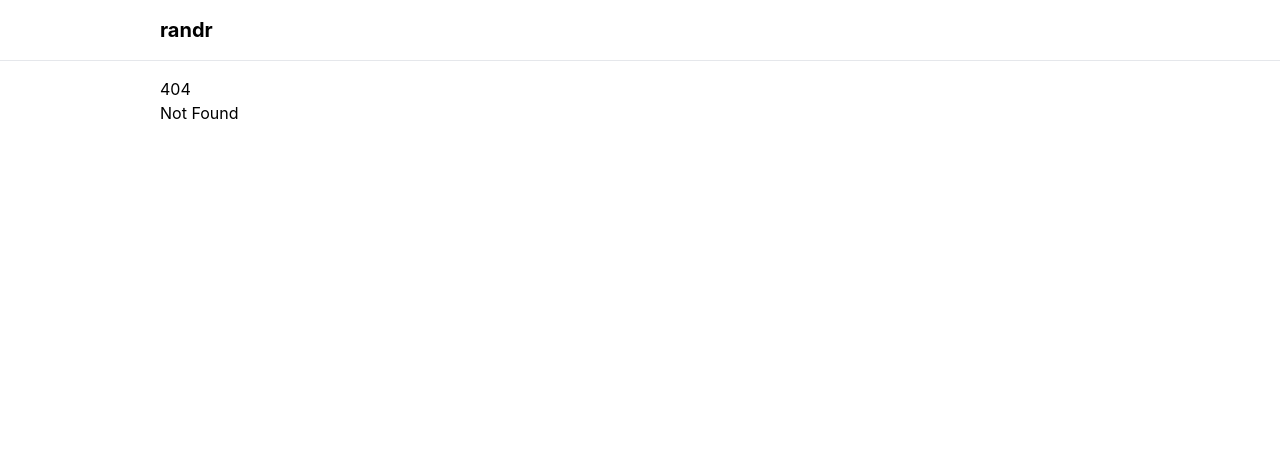
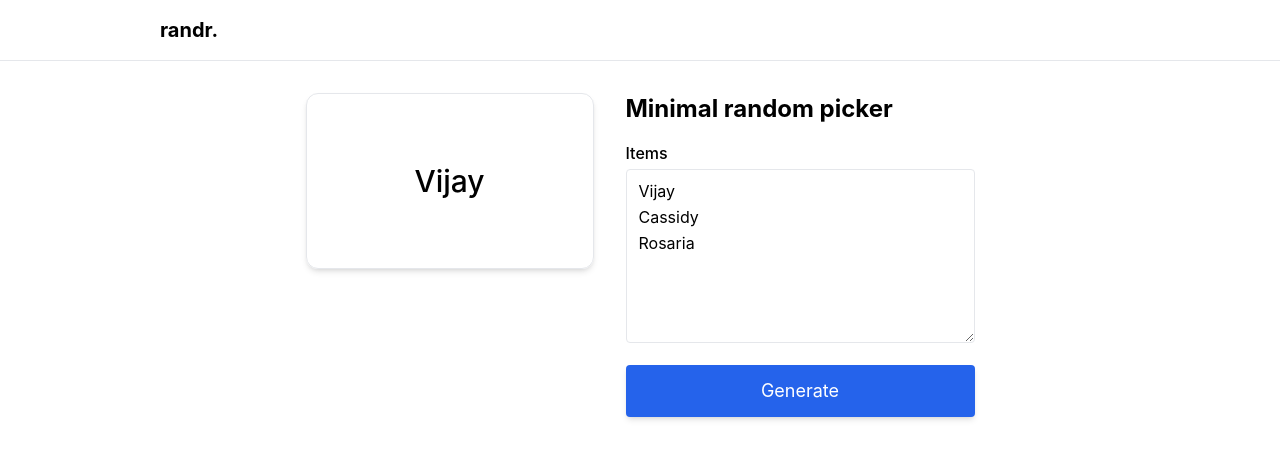
Before and after one commit to scybernaut/randr, a SvelteKit app: page /list in a window 1280 px wide. Before the commit this address had no page. Shown: the top 458 px of the page. Built offline with nearby package versions, Linux system fonts and the light colour scheme; a web font is replaced by a local one.

Commit message:
added list randomizer

```diff
--- a/src/app.html
+++ b/src/app.html
@@ -9,7 +9,7 @@
   <body data-sveltekit-preload-data="hover" class="font-body">
     <header class="border-b">
       <div class="mx-auto max-w-screen-lg p-4 sm:px-8">
-        <a class="text-xl font-bold" href="/">randr</a>
+        <a class="text-xl font-bold" href="/">randr.</a>
       </div>
     </header>
     <main class="mx-auto max-w-screen-lg p-4 sm:px-8">%sveltekit.body%</main>
--- a/src/lib/tools.svelte
+++ b/src/lib/tools.svelte
@@ -9,8 +9,7 @@
     { id: "wheel", name: "List: Wheel", href: "/wheel" },
     { id: "list", name: "List: Minimal", href: "/list" },
     { id: "tarot", name: "Tarot", href: "/tarot" },
-    { id: "number", name: "Number", href: "/number" },
-    { id: "number", name: "Number", href: "/number" }
+    { id: "moonblocks", name: "Moon Blocks (Jiaobei)", href: "/moonblocks" }
   ];
 
   const toolsToShow = TOOLS.filter((tool) => tool.id !== exclude);
--- /dev/null
+++ b/src/lib/utils.js
@@ -0,0 +1,4 @@
+export const sleep = (ms) =>
+  new Promise((res) => {
+    setTimeout(res, ms);
+  });
--- a/src/routes/+page.svelte
+++ b/src/routes/+page.svelte
@@ -3,7 +3,7 @@
 </script>
 
 <div class="mb-6 bg-green-200/0">
-  <h2 class="">Lorem ipsum dolor sit amet.</h2>
+  <h2 class="">A collection of random tools.</h2>
 </div>
 <div
   class="mb-4 flex w-full items-center gap-2 rounded border px-3 py-2 shadow-sm ring-blue-500 ring-opacity-100 focus-within:ring-2"
--- /dev/null
+++ b/src/routes/list/+page.svelte
@@ -0,0 +1,96 @@
+<script>
+  import { sleep } from "$lib/utils";
+  import { fly } from "svelte/transition";
+  import { quartOut } from "svelte/easing";
+
+  let inputText = "Vijay\nCassidy\nRosaria";
+  // let items = [];
+
+  // $: items = inputText.split("\n").map((name) => ({
+  //   name: name,
+  //   id: Math.random()
+  // }));
+
+  let delim = "\n";
+  let items = [];
+
+  let waitTime = 125;
+
+  let timesUpdated = 0;
+
+  let hasRun = false; // whether the generator has been run at least once
+
+  $: items = inputText.split(delim).filter((s) => !!s);
+
+  let picked = "Vijay";
+
+  const MIN_PRE_UPDATES = 10;
+  const MAX_PRE_UPDATES = 20;
+
+  let flashing = false;
+
+  const generate = async () => {
+    let pickedIndex = Math.floor(Math.random() * items.length);
+    let preUpdateCount =
+      Math.floor(Math.random() * (MAX_PRE_UPDATES - MIN_PRE_UPDATES + 1)) + MIN_PRE_UPDATES;
+
+    let updateCount = preUpdateCount + (pickedIndex - (preUpdateCount % items.length) + 1);
+    console.log(
+      preUpdateCount,
+      updateCount,
+      pickedIndex,
+      items[(updateCount - 1) % items.length],
+      items[pickedIndex]
+    );
+
+    for (let i = 0; i < updateCount; i++) {
+      picked = items[i % items.length];
+      timesUpdated++;
+      await sleep(waitTime);
+    }
+
+    await sleep(200); // wait *before* flashing
+
+    flashing = true;
+    await sleep(150);
+    flashing = false;
+  };
+</script>
+
+<div
+  class="mx-auto my-1 grid w-fit items-start justify-center gap-8 sm:my-4 md:grid-cols-2-autoFirst"
+>
+  <div class="relative h-44 w-72 items-center justify-center gap-2 rounded-xl border p-6 shadow-md">
+    {#key timesUpdated}
+      <span
+        class={`absolute top-1/2 left-1/2 -translate-x-1/2 -translate-y-1/2 text-3xl font-medium transition-all duration-75 ease-in-out  ${
+          flashing ? "scale-105 text-blue-600" : ""
+        }`}
+        in:fly={{ y: -40, duration: waitTime, easing: quartOut }}
+        out:fly={{ y: 40, duration: waitTime, easing: quartOut }}
+      >
+        {picked}
+      </span>
+    {/key}
+  </div>
+  <div class="w-max">
+    <h1 class="mb-4 text-2xl font-bold">Minimal random picker</h1>
+    <div>
+      <label class="mb-1 block font-medium" for="list">Items</label>
+      <textarea
+        name="list"
+        id="list"
+        cols="30"
+        rows="6"
+        class="rounded border py-2 px-3 leading-relaxed"
+        bind:value={inputText}
+      />
+    </div>
+    <button
+      class="mt-4 w-full rounded bg-blue-600 px-4 py-3 text-lg text-white shadow-md outline-none transition-colors duration-100 hover:bg-blue-700 focus:ring-2 active:bg-blue-600"
+      on:click={generate}
+    >
+      Generate
+    </button>
+  </div>
+</div>
--- a/src/routes/number/+page.svelte
+++ b/src/routes/number/+page.svelte
@@ -1,16 +1,12 @@
 <script>
   import Tools from "$lib/tools.svelte";
+  import { sleep } from "$lib/utils";
 
   let start = 0;
   let end = 10;
 
   let random = "";
   let textSize = "text-8xl";
-
-  const sleep = (ms) =>
-    new Promise((res) => {
-      setTimeout(res, ms);
-    });
 
   const generate = async () => {
     textSize = end < 9999 ? "text-8xl" : "text-6xl";
--- a/tailwind.config.cjs
+++ b/tailwind.config.cjs
@@ -11,6 +11,9 @@ module.exports = {
       minWidth: {
         72: "18rem"
       },
+      minHeight: {
+        72: "18rem"
+      },
       gridTemplateColumns: {
         "2-autoFirst": "auto 1fr"
       }
```
Also changed, not shown: static/chevron-right.svg (added).
